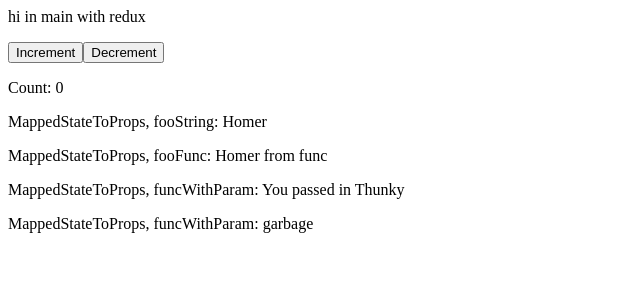
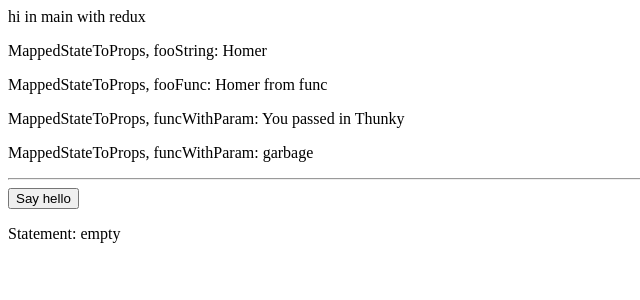
Before and after one commit to AdilKhn/hello-react, a React (Create React App) app: page / in a window 1280 px wide. Shown: the top 300 px of the page, without its empty margins (0-640 px from the left). Built offline with nearby package versions, Linux system fonts and the light colour scheme.

Commit message:
first working mapDispatchToProps

```diff
--- a/src/components/MainWithReactReduxTogether.js
+++ b/src/components/MainWithReactReduxTogether.js
@@ -1,5 +1,4 @@
 import React, { Component } from 'react';
-import {createStore} from 'redux';
 import {connect} from 'react-redux';
 
 const mapStateToProps = state => {
@@ -13,56 +12,40 @@ const mapStateToProps = state => {
         return param();
       }
       return `You passed in ${param}`;
+    },
+
+    statement: (state && state.statement) || 'empty'
+  }
+}
+
+const mapDispatchToProps = dispatch => {
+  return {
+    sayHello: () => {
+      console.log(`sayHello called`);
+      dispatch({type: 'HELLO'});
     }
   }
 }
 
 class MainWithReactReduxTogether extends Component{
-
-  constructor(props){
-    super(props);
-
-    function counter(state=0, action){
-      switch(action.type){
-        case 'INCREMENT':
-          return state + 1
-        case 'DECREMENT':
-          return state - 1
-        default:
-          return state
-      }
-    }
-    this.state={count: 0};
-    this.store = createStore(counter);
-    this.store.subscribe(() =>{
-      this.setState({count:this.store.getState() });
-    })
-  }
-
-  doPlus(){
-    this.store.dispatch({type: 'INCREMENT'});
-  }
-
-  doMinus(){
-    this.store.dispatch({type: 'DECREMENT'});
-  }
-
   render() {
     return(
       <div>
         <p>hi in main with redux</p>
-        <button onClick={this.doPlus.bind(this)}>Increment</button>
-        <button onClick={this.doMinus.bind(this)} >Decrement</button>
-        <p>Count: {this.state.count}</p>
         <p>MappedStateToProps, fooString: {this.props.fooString}</p>
         <p>MappedStateToProps, fooFunc: {this.props.fooFunc()}</p>
         <p>MappedStateToProps, funcWithParam: {this.props.funcWithParam('Thunky')}</p>
         <p>MappedStateToProps, funcWithParam: {this.props.funcWithParam(()=>{return 'garbage'})}</p>
+        <hr/>
+        <div>
+          <button onClick={this.props.sayHello}>Say hello</button>
+          <p>Statement: {this.props.statement}</p>
+        </div>
       </div>
     )
   }
 }
 
-const MainWithReactReduxTogetherContainer =  connect(mapStateToProps)(MainWithReactReduxTogether);
+const MainWithReactReduxTogetherContainer =  connect(mapStateToProps, mapDispatchToProps)(MainWithReactReduxTogether);
 
 export default MainWithReactReduxTogetherContainer;
--- a/src/reducers/greeting.js
+++ b/src/reducers/greeting.js
@@ -1,6 +1,7 @@
 const greeting = (state, action) =>{
   switch (action.type){
    case 'HELLO':
+      console.log('HELLO action called');
       return {
           ...state,
           statement: 'Hello There'
```
